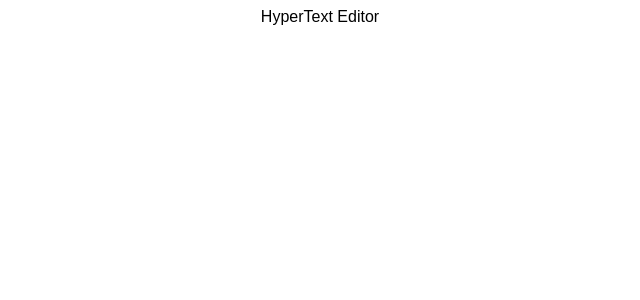
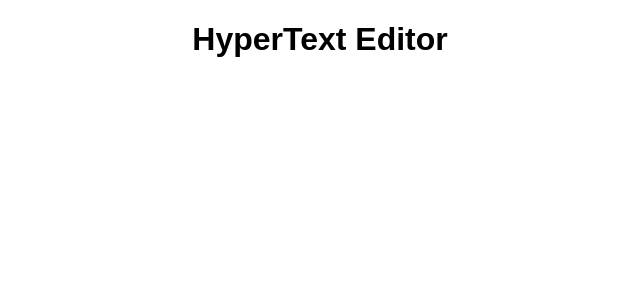
Before and after one commit to shubambhasin/HypertextEditor, a React (Create React App) app: page / in a window 1280 px wide. Shown: the top 300 px of the page, without its empty margins (320-960 px from the left). Built offline with nearby package versions, Linux system fonts and the light colour scheme.

Commit message:
initial: folder-structure set

```diff
--- a/src/App.js
+++ b/src/App.js
@@ -1,5 +1,9 @@
 import "./styles.css";
 
 export default function App() {
-  return <div className="App">HyperText Editor</div>;
+  return (
+    <div className="App">
+      <h1 className="h3">HyperText Editor</h1>
+    </div>
+  );
 }
```
Also changed, not shown: package.json (+17 -2 lines), src/components/Editor/TextEditor.js (added), src/components/Menu/AddImage.js (added), src/components/Menu/AddLink.js (added), src/components/Menu/AddMeme.js (added), src/components/Menu/TextOperations.js (added).
